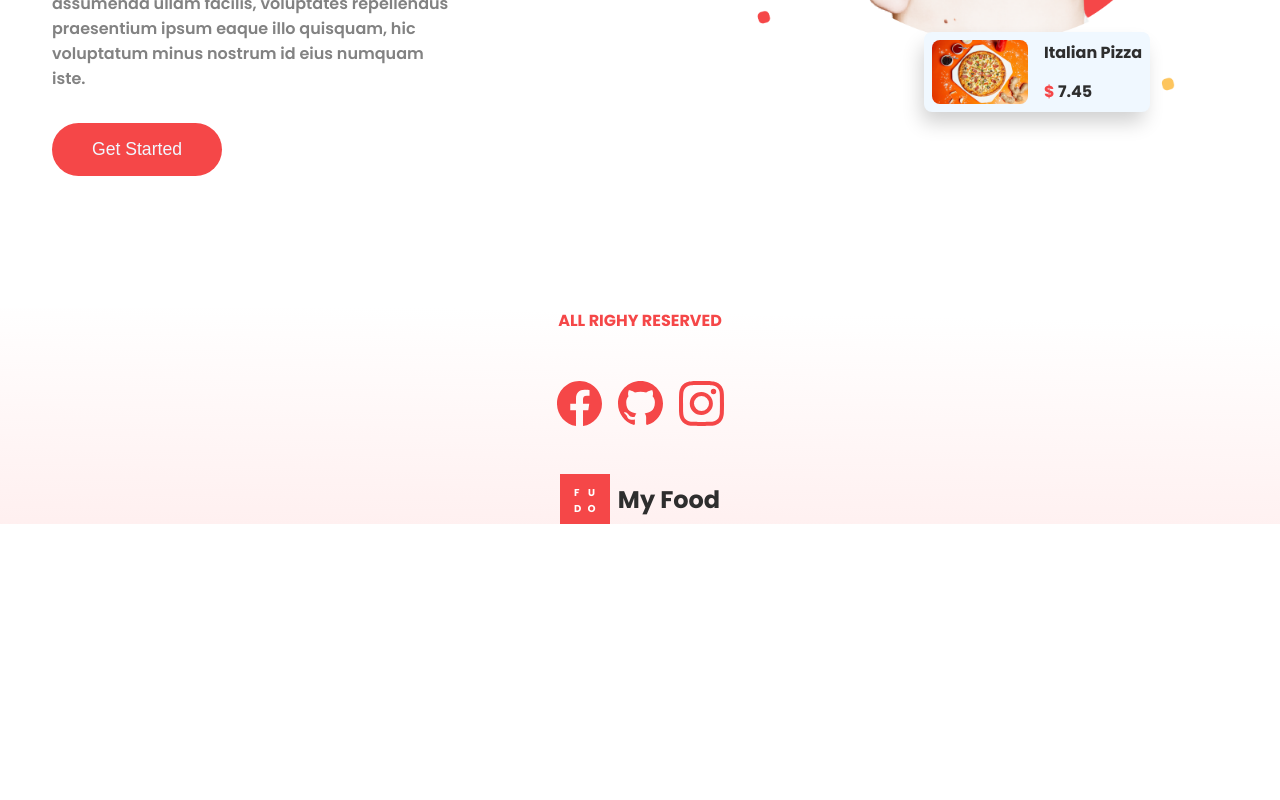
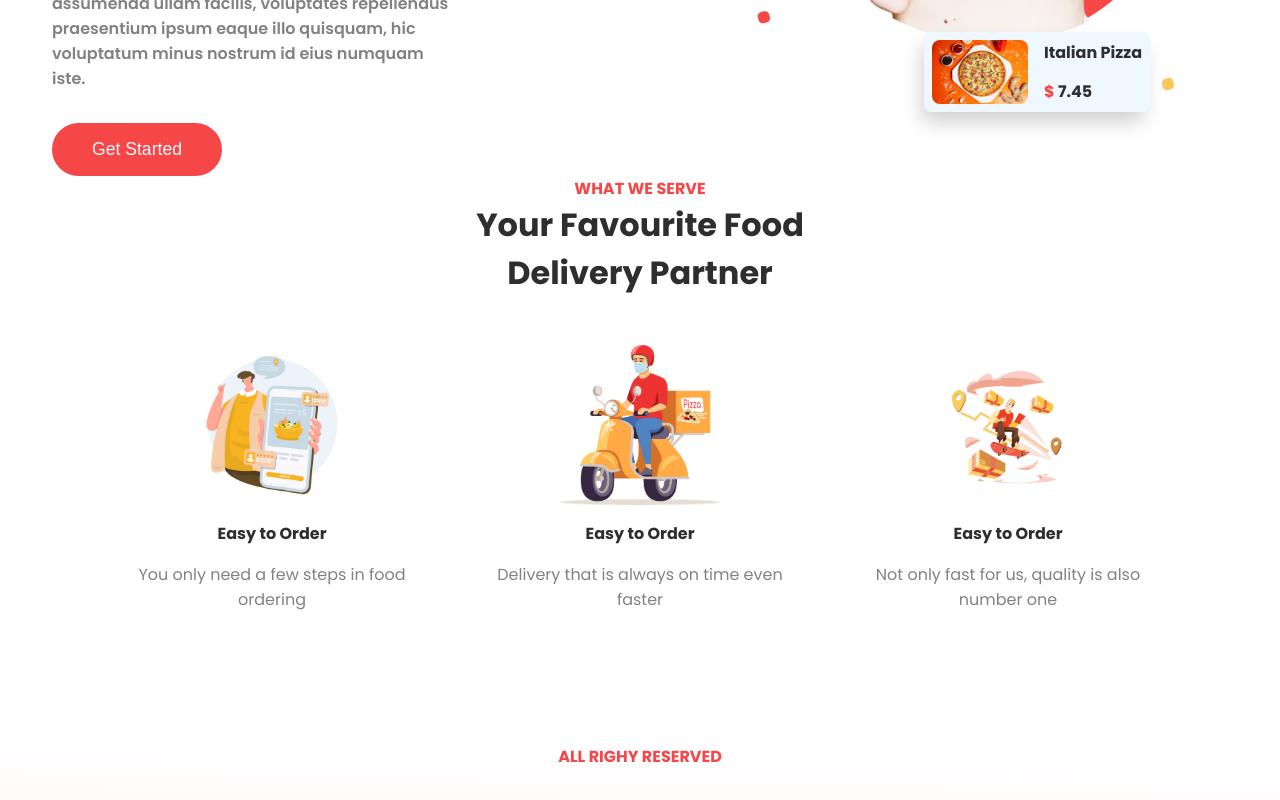
Before and after one commit to NikolayPilgun/ReactFood, a Next.js app: page / in a window 1280 px wide. Shown: the part 638-1438 px from the top of the page. Before the commit the page ends 1162 px from the top, so only its background shows below. Built offline with nearby package versions, Linux system fonts and the light colour scheme.

Commit message:
Services

```diff
--- /dev/null
+++ b/components/Services.jsx
@@ -0,0 +1,43 @@
+import Image from "next/image";
+import Services1 from "../assets/s1.png";
+import Services2 from "../assets/s2.png";
+import Services3 from "../assets/s3.png";
+import styles from "../styles/Services.module.css";
+
+export default function Services() {
+	return (
+		<div className={styles.services}>
+			<div className={styles.heading}>
+				<span>WHAT WE SERVE</span>
+				<span>Your Favourite Food</span>
+				<span>Delivery Partner</span>
+			</div>
+			{/* features */}
+			<div className={styles.container}>
+				<div className={styles.feature}>
+					<div className={styles.imageWrapper}>
+						<Image src={Services1} alt="Services1" />
+					</div>
+					<span>Easy to Order</span>
+					<span>You only need a few steps in food ordering</span>
+				</div>
+
+				<div className={styles.feature}>
+					<div className={styles.imageWrapper}>
+						<Image src={Services2} alt="Services2" />
+					</div>
+					<span>Easy to Order</span>
+					<span>Delivery that is always on time even faster</span>
+				</div>
+
+				<div className={styles.feature}>
+					<div className={styles.imageWrapper}>
+						<Image src={Services3} alt="Services3" />
+					</div>
+					<span>Easy to Order</span>
+					<span>Not only fast for us, quality is also number one</span>
+				</div>
+			</div>
+		</div>
+	);
+}
--- a/pages/index.js
+++ b/pages/index.js
@@ -1,6 +1,7 @@
 import Head from "next/head";
 import Hero from "../components/Hero";
 import Layout from "../components/Layout";
+import Services from "../components/Services";
 import styles from "../styles/Home.module.css";
 
 export default function Home() {
@@ -16,6 +17,7 @@ export default function Home() {
 				<div className={styles.container}>
 					<main className={styles.main}>
 						<Hero />
+						<Services />
 					</main>
 				</div>
 			</Layout>
--- /dev/null
+++ b/styles/Services.module.css
@@ -0,0 +1,51 @@
+.services {
+	width: 100%;
+	height: 100%;
+}
+.heading {
+	display: flex;
+	flex-direction: column;
+	justify-content: center;
+	align-items: center;
+	font-weight: bold;
+}
+.heading > :nth-child(1) {
+	color: var(--themeRed);
+	font-size: 1rem;
+}
+.heading > :nth-child(2),
+.heading > :nth-child(3) {
+	font-size: 2rem;
+}
+.container {
+	display: flex;
+	align-items: center;
+	justify-content: center;
+	flex-wrap: wrap;
+	margin-top: 3rem;
+	gap: 3rem;
+}
+.feature {
+	display: flex;
+	flex-direction: column;
+	align-items: center;
+	justify-content: center;
+	gap: 1rem;
+}
+.imageWrapper {
+	width: 10rem;
+	height: 10rem;
+}
+.imageWrapper > :nth-child(1) {
+	width: 100%;
+	height: 100%;
+}
+.feature > :nth-child(2) {
+	font-weight: bold;
+}
+.feature > :nth-child(3) {
+	width: 20rem;
+	color: var(--gray);
+	word-wrap: break-word;
+	text-align: center;
+}
```
